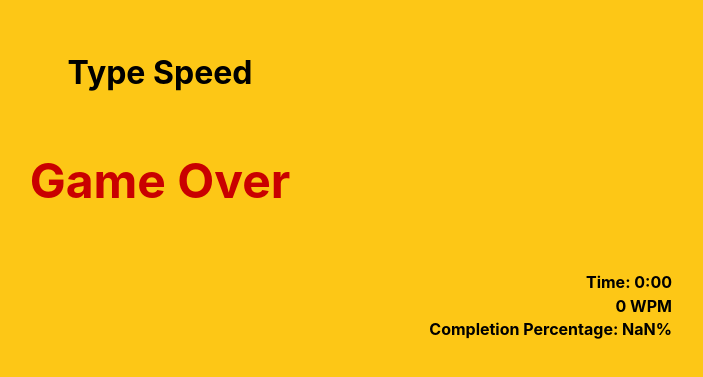
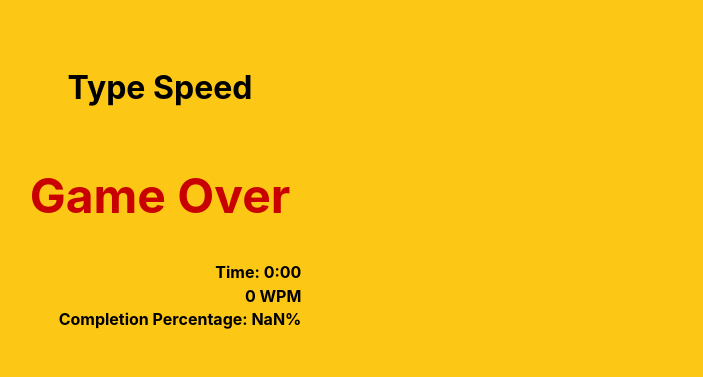
Before and after one commit to mahmoudkhalafallah/type-speed, a React (Create React App) app: page /game in a window 1280 px wide. Shown: the part 199-576 px from the top of the page, without its empty margins (480-1183 px from the left). Built offline with nearby package versions, Linux system fonts and the light colour scheme; no server answers.

Commit message:
move the game to its component

```diff
--- a/src/App.tsx
+++ b/src/App.tsx
@@ -1,51 +1,13 @@
-import React, { useState, useEffect } from 'react'
+import React from 'react'
 import './App.css'
-import InfoList from './components/InfoList'
-import Racer from './components/Racer'
-import styled from 'styled-components'
-import { HISTORY_URL } from './constants'
-
-const GameOver = styled.h2`
-transition: 0.2s ease;
-color: #c90000;
-font-size: 48px;
-z-index: 5;
-display: flex;
-align-items: center;
-justify-content: center;
-`
+import Game from './components/Game'
 
 const App: React.FC = () => {
-  const [gameOver, setGameOver] = useState(false)
-  const [wpm, setWpm] = useState(0)
-  const [completionPercent, setCompletionPercent] = useState(0)
-  const [gameRecordsHistoryId, setGameRecordsHistoryId] = useState('')
-
-
-  useEffect(() => {
-    if (gameOver && completionPercent > 0) {
-      fetch(HISTORY_URL,
-        {
-          method: 'POST',
-          headers: { 'Content-Type': 'application/json' },
-          body: JSON.stringify({
-            wpm,
-            cp: completionPercent
-          })
-        }
-      ).then(res => res.json()).then((data: { uri: string }) => {
-        const splittedText = data.uri.split('/')
-        setGameRecordsHistoryId(splittedText[splittedText.length - 1])
-      })
-    }
-  }, [gameOver, completionPercent, wpm])
 
   return (
-    <div className="App">
+    <div className='App' >
       <h1>Type Speed</h1>
-      {gameOver && <GameOver>Game Over</GameOver>}
-      <InfoList gameOver={gameOver} endGame={setGameOver} wpm={wpm} cp={completionPercent} historyId={gameRecordsHistoryId} />
-      <Racer gameOver={gameOver} endGame={setGameOver} setWpm={setWpm} setCp={setCompletionPercent} />
+      <Game />
     </div>
   )
 }
--- /dev/null
+++ b/src/components/Game.tsx
@@ -0,0 +1,51 @@
+import React, { useState, useEffect } from 'react'
+import styled from 'styled-components'
+import InfoList from '../components/InfoList'
+import Racer from '../components/Racer'
+import { HISTORY_URL } from '../constants'
+
+const GameOver = styled.h2`
+transition: 0.2s ease;
+color: #c90000;
+font-size: 48px;
+z-index: 5;
+display: flex;
+align-items: center;
+justify-content: center;
+`
+
+const Game: React.FC = () => {
+    const [gameOver, setGameOver] = useState(false)
+    const [wpm, setWpm] = useState(0)
+    const [completionPercent, setCompletionPercent] = useState(0)
+    const [gameRecordsHistoryId, setGameRecordsHistoryId] = useState('')
+
+
+    useEffect(() => {
+        if (gameOver && completionPercent > 0) {
+            fetch(HISTORY_URL,
+                {
+                    method: 'POST',
+                    headers: { 'Content-Type': 'application/json' },
+                    body: JSON.stringify({
+                        wpm,
+                        cp: completionPercent
+                    })
+                }
+            ).then(res => res.json()).then((data: { uri: string }) => {
+                const splittedText = data.uri.split('/')
+                setGameRecordsHistoryId(splittedText[splittedText.length - 1])
+            })
+        }
+    }, [gameOver, completionPercent, wpm])
+
+    return (
+        <div className="Game">
+            {gameOver && <GameOver>Game Over</GameOver>}
+            <InfoList gameOver={gameOver} endGame={setGameOver} wpm={wpm} cp={completionPercent} historyId={gameRecordsHistoryId} />
+            <Racer gameOver={gameOver} endGame={setGameOver} setWpm={setWpm} setCp={setCompletionPercent} />
+        </div>
+    )
+}
+
+export default Game
```
